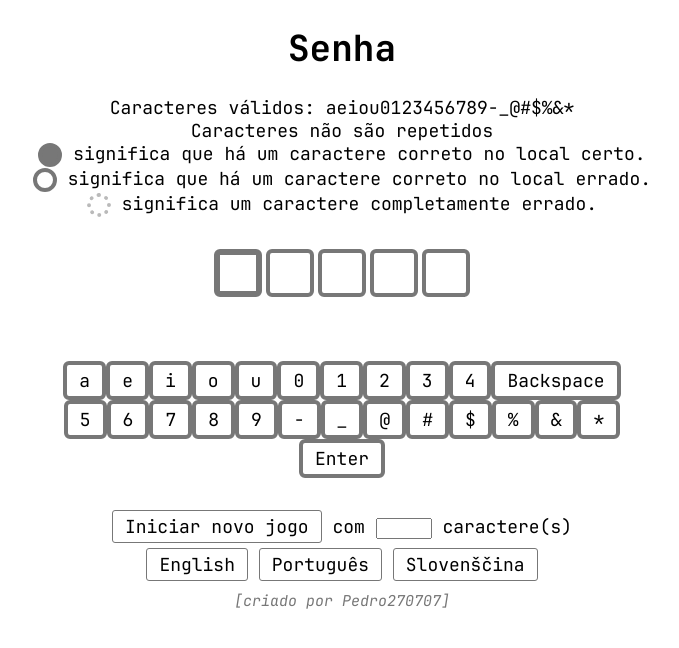
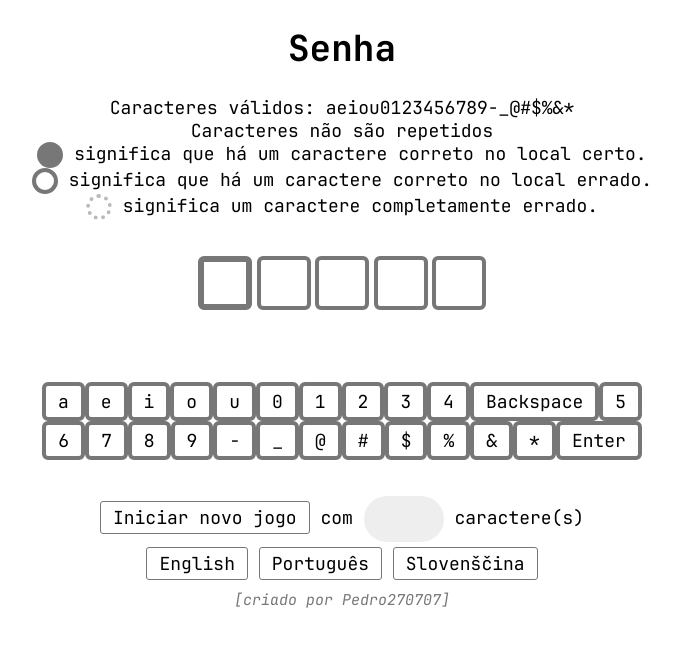
Before and after one commit to Pedro270707/pedro270707.github.io, a Jekyll site: the page built from senha.html, in a window 1280 px wide. Shown: the top 648 px of the page, without its empty margins (298-977 px from the left). Built offline with Jekyll 4.4.1, drawn with Linux system fonts in a browser that asks for light colours; nearby versions of some CDN libraries.

Commit message:
Changed units

```diff
--- a/css/senha.css
+++ b/css/senha.css
@@ -3,17 +3,17 @@
     align-items: center;
     justify-content: center;
     flex-flow: column;
-    gap: 0.375rem;
+    gap: 0.375em;
     user-select: none;
-    margin-top: 2rem;
-    margin-bottom: 2rem;
+    margin-top: 2em;
+    margin-bottom: 2em;
     position: relative;
 }
 
 .guess-container {
     display: inline-flex;
     position: absolute;
-    left: calc(100% + 5px);
+    left: calc(100% + 1em);
     top: 50%;
     transform: translateY(-50%);
     width: max-content;
@@ -26,8 +26,8 @@
 
 .character-slot {
     display: inline-flex;
-    width: 3rem;
-    height: 3rem;
+    width: 3em;
+    height: 3em;
     border-radius: 6px;
     border-color: var(--button-border-color);
     border-width: 4px;
@@ -60,13 +60,13 @@
 
 .character-slots {
     display: flex;
-    gap: 0.25rem;
+    gap: 0.25em;
 }
 
 .indicator {
     display: inline-block;
-    width: 1rem;
-    height: 1rem;
+    width: 1em;
+    height: 1em;
     border-radius: 100%;
     border-width: 4px;
     border-color: var(--button-border-color);
@@ -91,11 +91,11 @@
     position: relative;
     align-items: center;
     justify-content: center;
-    width: 35rem;
-    width: min(35rem, 100svw);
+    width: 35em;
+    width: min(35em, 100svw);
     flex-wrap: wrap;
-    margin-top: 2rem;
-    margin-bottom: 2rem;
+    margin-top: 2em;
+    margin-bottom: 2em;
 }
 
 .key {
@@ -105,6 +105,25 @@
     border-style: solid;
 }
 
+.text-input {
+    min-width: 50px;
+    min-height: 32px;
+    max-width: 95vw;
+    max-width: 95svw;
+    font-family: var(--default-font-family);
+    background-color: var(--text-input-color);
+    border: 2px solid var(--text-input-color);
+    padding: 5px;
+    padding-right: 5px;
+    padding-left: 5px;
+    outline: none;
+    border-radius: 32px;
+    color: var(--default-text-color);
+    transition: background-color 0.2s;
+    padding-left: 10px;
+    padding-right: 10px;
+}
+
 .invisible {
     display: none;
 }
--- a/senha.html
+++ b/senha.html
@@ -23,7 +23,7 @@ title: "Senha"
 <div id="keyboard" class="keyboard center-flex"></div>
 
 <div class="center">
-	<button class="button" id="restart" data-string="senha-restart1">Iniciar novo jogo</button> <span data-string="senha-restart2">com</span> <input type=number id="amount-of-characters" min="1" max="23"></input> <span data-string="senha-restart3">caracteres</span>
+	<button class="button" id="restart" data-string="senha-restart1">Iniciar novo jogo</button> <span data-string="senha-restart2">com</span> <input class="text-input" type=number id="amount-of-characters" min="1" max="23"></input> <span data-string="senha-restart3">caractere(s)</span>
 </div>
 
 <script src="https://code.jquery.com/jquery-1.9.1.js" type="text/javascript"></script>
```
